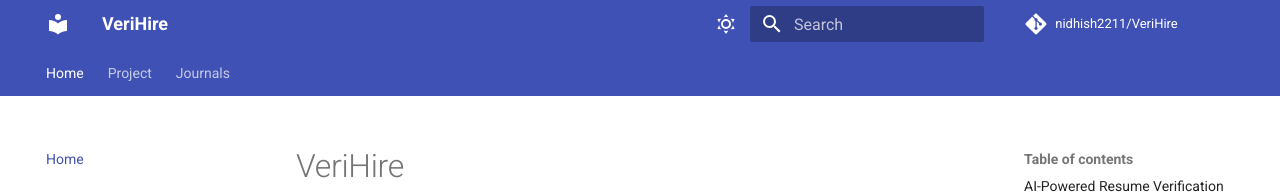
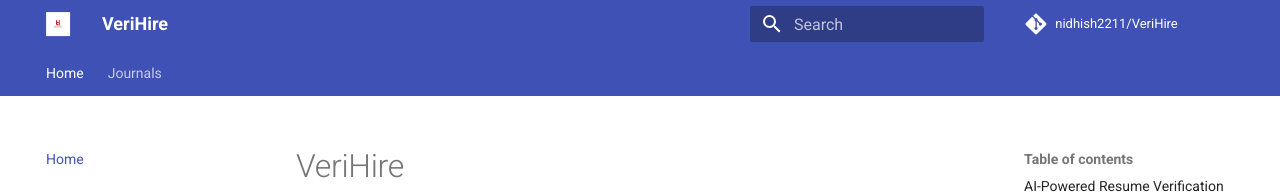
Before and after one commit to nidhish2211/VeriHire, an MkDocs documentation site: the page built from docs/index.md, in a window 1280 px wide and 900 px high. Shown: the top 196 px of the window. Built offline with MkDocs 1.6.1 and Material for MkDocs 9.7.7, drawn with Linux system fonts in a browser that asks for light colours; comment, search, counter and statistics services are not loaded.

Commit message:
Update VeriHire documentation theme

```diff
--- a/mkdocs.yml
+++ b/mkdocs.yml
@@ -7,6 +7,7 @@ repo_url: https://github.com/nidhish2211/VeriHire
 
 theme:
   name: material
+  logo: logo.jpg
 
   features:
     - navigation.tabs
@@ -18,25 +19,11 @@ theme:
     - content.code.copy
 
   palette:
-    - media: "(prefers-color-scheme: light)"
-      scheme: default
-      toggle:
-        icon: material/weather-sunny
-        name: Switch to dark mode
-
-    - media: "(prefers-color-scheme: dark)"
-      scheme: slate
-      toggle:
-        icon: material/weather-night
-        name: Switch to light mode
+    - scheme: default
+      primary: indigo
+      accent: indigo
 
 nav:
   - Home: index.md
-  - Project:
-      - Problem Statement: problem-statement.md
-      - Objectives: objectives.md
-      - Methodology: methodology.md
-      - System Architecture: architecture.md
-      - Implementation: implementation.md
   - Journals:
       - Journal Home: journals/index.md
```
Also changed, not shown: docs/logo.jpg (added).
